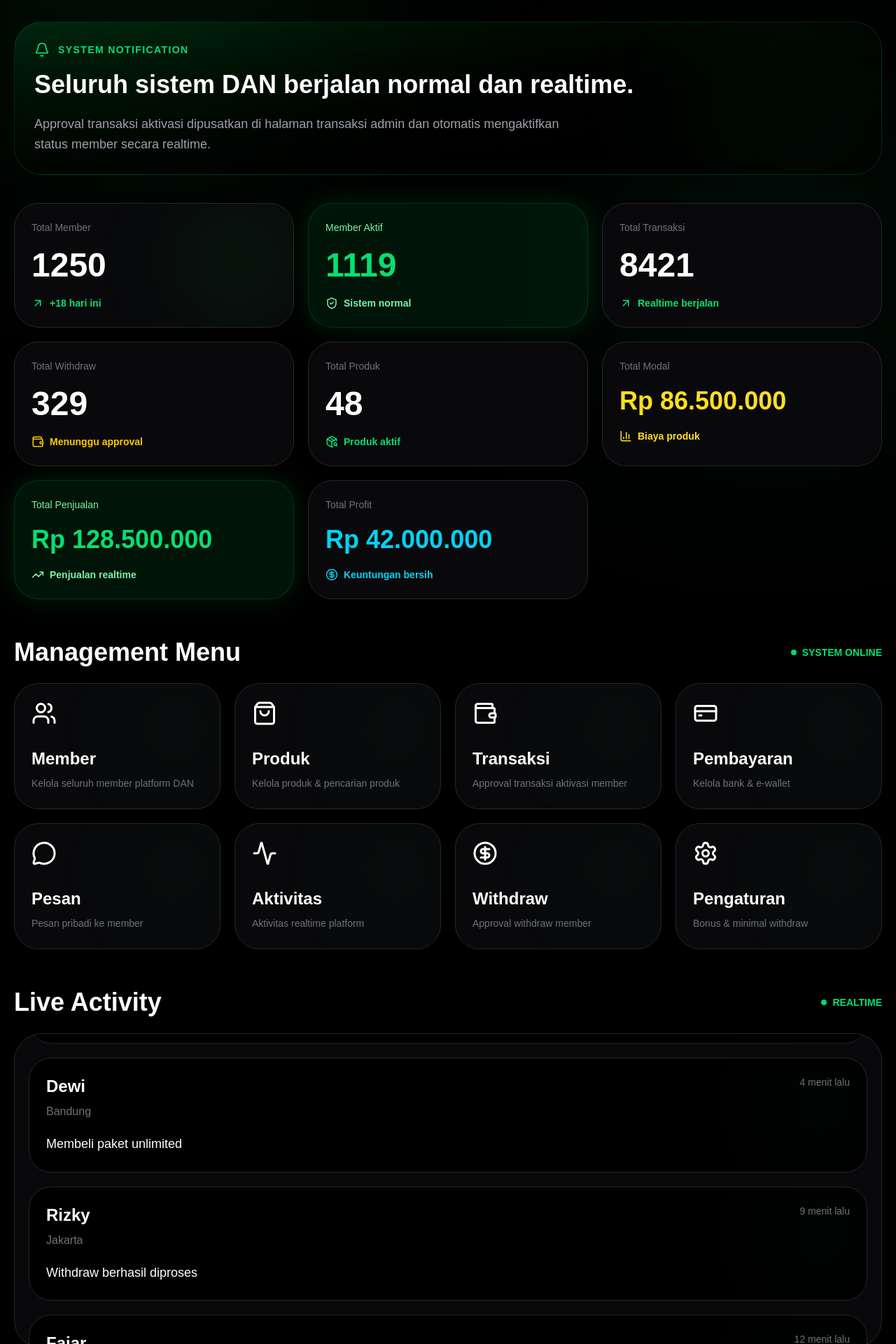
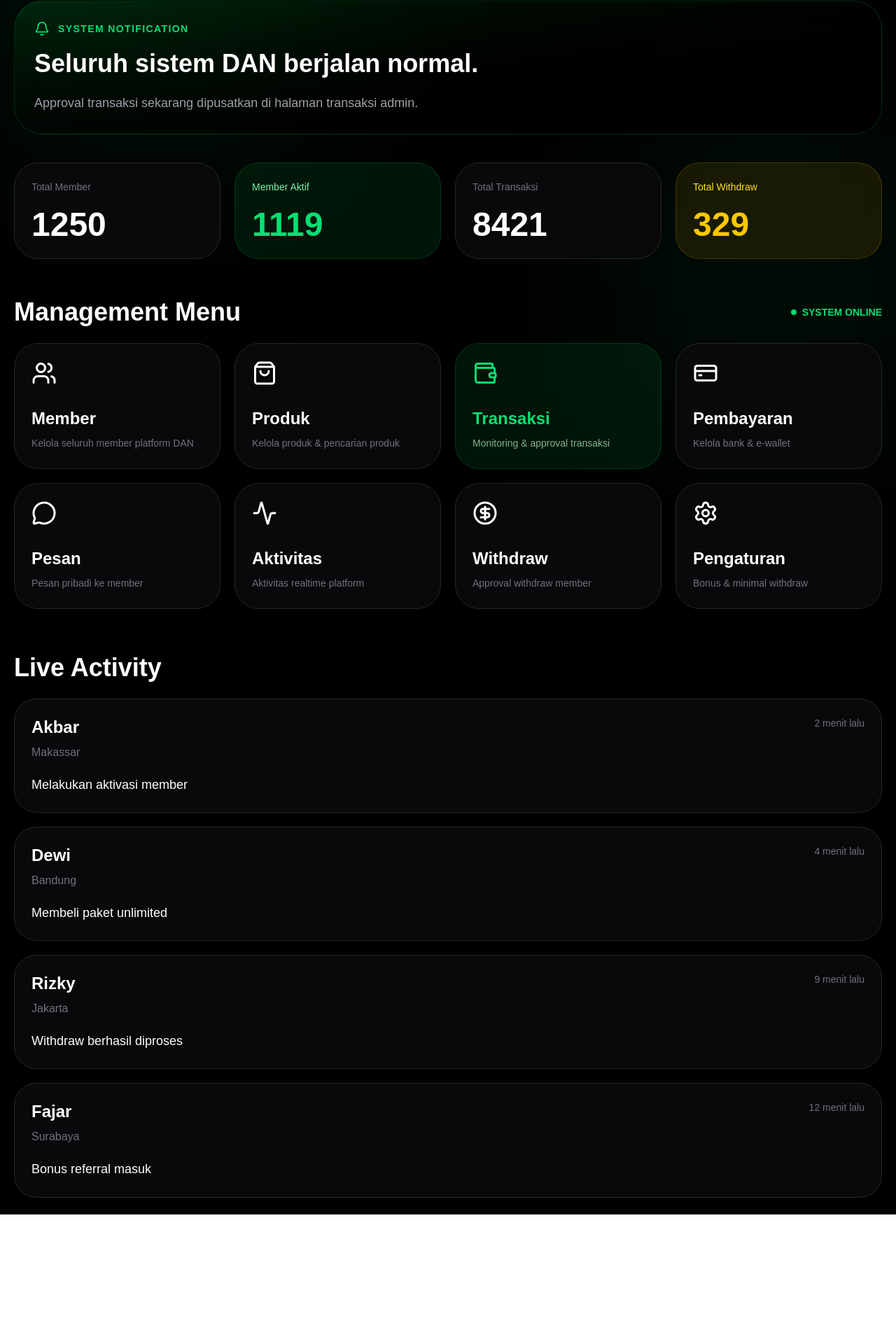
Before and after one commit to ibasnanna-sys/dan-app, a Next.js app: page /admin in a window 1280 px wide. Shown: the part 246-2166 px from the top of the page at 70% size. After the commit the page ends 1981 px from the top, so only its background shows below. Built offline with nearby package versions, Linux system fonts and the light colour scheme.

Commit message:
Refactor AdminPage component and update stats

```diff
--- a/src/app/admin/page.tsx
+++ b/src/app/admin/page.tsx
@@ -1,7 +1,6 @@
 "use client";
 
 import Link from "next/link";
-import { useEffect, useMemo, useState } from "react";
 
 import {
   Users,
@@ -10,8 +9,6 @@ import {
   CreditCard,
   Activity,
   Settings,
-  ArrowUpRight,
-  ShieldCheck,
   CircleDollarSign,
   LogOut,
   Bell,
@@ -19,252 +16,99 @@ import {
   TrendingUp,
   BarChart3,
   MessageCircle,
+  ArrowUpRight,
+  ShieldCheck,
 } from "lucide-react";
-
-type TransactionStatus =
-  | "pending"
-  | "approved"
-  | "rejected";
-
-type MemberStatus =
-  | "free"
-  | "aktif"
-  | "dibekukan";
-
-type Transaction = {
-  id: number;
-  memberName: string;
-  city: string;
-  product: string;
-  amount: number;
-  status: TransactionStatus;
-  memberStatus: MemberStatus;
-  createdAt: string;
-};
 
 export default function AdminPage() {
 
-  /*
-    =====================================================
-    DASHBOARD ADMIN BERSIH
-    =====================================================
-
-    - Approval transaksi DIPINDAHKAN ke:
-      /admin/transactions
-
-    - Dashboard hanya menampilkan:
-      statistik + menu + live activity
-
-    - Sinkronisasi status tetap berjalan:
-      approved => member aktif
-  */
-
-  const [transactions] =
-    useState<Transaction[]>([
-      {
-        id: 1001,
-        memberName: "Akbar",
-        city: "Makassar",
-        product: "Paket Aktivasi DAN",
-        amount: 350000,
-        status: "pending",
-        memberStatus: "free",
-        createdAt: "2 menit lalu",
-      },
-      {
-        id: 1002,
-        memberName: "Dewi",
-        city: "Bandung",
-        product: "Paket Unlimited",
-        amount: 500000,
-        status: "approved",
-        memberStatus: "aktif",
-        createdAt: "8 menit lalu",
-      },
-      {
-        id: 1003,
-        memberName: "Fajar",
-        city: "Jakarta",
-        product: "Paket Aktivasi DAN",
-        amount: 350000,
-        status: "pending",
-        memberStatus: "free",
-        createdAt: "12 menit lalu",
-      },
-    ]);
-
-  /*
-    =====================================================
-    SINKRON LOCAL STORAGE
-    =====================================================
-  */
-
-  useEffect(() => {
-
-    localStorage.setItem(
-      "dan-transactions",
-      JSON.stringify(transactions)
-    );
-
-    const memberData = transactions.map(
-      (trx) => ({
-        id: trx.id,
-        name: trx.memberName,
-        city: trx.city,
-        status: trx.memberStatus,
-        transactionStatus: trx.status,
-      })
-    );
-
-    localStorage.setItem(
-      "dan-members",
-      JSON.stringify(memberData)
-    );
-
-  }, [transactions]);
-
-  /*
-    =====================================================
-    STATS
-    =====================================================
-  */
-
-  const stats = useMemo(() => {
-
-    const totalMember = 1250;
-
-    const memberAktif =
-      transactions.filter(
-        (trx) =>
-          trx.memberStatus === "aktif"
-      ).length + 1118;
-
-    const totalTransaksi =
-      transactions.length + 8418;
-
-    const totalWithdraw = 329;
-
-    const totalProduk = 48;
-
-    const totalModal = 86500000;
-
-    const totalPenjualan =
-      128500000;
-
-    const totalProfit = 42000000;
-
-    return {
-      totalMember,
-      memberAktif,
-      totalTransaksi,
-      totalWithdraw,
-      totalProduk,
-      totalModal,
-      totalPenjualan,
-      totalProfit,
+  const stats = {
+    totalMember: 1250,
+    memberAktif: 1119,
+    totalTransaksi: 8421,
+    totalWithdraw: 329,
+    totalProduk: 48,
+    totalModal: 86500000,
+    totalPenjualan: 128500000,
+    totalProfit: 42000000,
   };
-
-  }, [transactions]);
-
-  /*
-    =====================================================
-    LIVE ACTIVITY
-    =====================================================
-  */
 
   const activities = [
     {
       name: "Akbar",
       city: "Makassar",
-      activity:
-        "Melakukan aktivasi member",
+      activity: "Melakukan aktivasi member",
       time: "2 menit lalu",
     },
     {
       name: "Dewi",
       city: "Bandung",
-      activity:
-        "Membeli paket unlimited",
+      activity: "Membeli paket unlimited",
       time: "4 menit lalu",
     },
     {
       name: "Rizky",
       city: "Jakarta",
-      activity:
-        "Withdraw berhasil diproses",
+      activity: "Withdraw berhasil diproses",
       time: "9 menit lalu",
     },
     {
       name: "Fajar",
       city: "Surabaya",
-      activity:
-        "Bonus referral masuk",
+      activity: "Bonus referral masuk",
       time: "12 menit lalu",
     },
   ];
-
-  /*
-    =====================================================
-    MENU
-    =====================================================
-  */
 
   const menus = [
     {
       href: "/admin/members",
       icon: Users,
       title: "Member",
-      desc:
-        "Kelola seluruh member platform DAN",
+      desc: "Kelola seluruh member platform DAN",
     },
     {
       href: "/admin/products",
       icon: ShoppingBag,
       title: "Produk",
-      desc:
-        "Kelola produk & pencarian produk",
+      desc: "Kelola produk & pencarian produk",
     },
     {
       href: "/admin/transactions",
       icon: Wallet,
       title: "Transaksi",
-      desc:
-        "Approval transaksi aktivasi member",
+      desc: "Monitoring & approval transaksi",
+      active: true,
     },
     {
       href: "/admin/payment",
       icon: CreditCard,
       title: "Pembayaran",
-      desc:
-        "Kelola bank & e-wallet",
+      desc: "Kelola bank & e-wallet",
     },
     {
       href: "/admin/messages",
       icon: MessageCircle,
       title: "Pesan",
-      desc:
-        "Pesan pribadi ke member",
+      desc: "Pesan pribadi ke member",
     },
     {
       href: "/admin/activity",
       icon: Activity,
       title: "Aktivitas",
-      desc:
-        "Aktivitas realtime platform",
+      desc: "Aktivitas realtime platform",
     },
     {
       href: "/admin/withdraw",
       icon: CircleDollarSign,
       title: "Withdraw",
-      desc:
-        "Approval withdraw member",
+      desc: "Approval withdraw member",
     },
     {
       href: "/admin/settings",
       icon: Settings,
       title: "Pengaturan",
-      desc:
-        "Bonus & minimal withdraw",
+      desc: "Bonus & minimal withdraw",
     },
   ];
 
@@ -302,12 +146,12 @@ export default function AdminPage() {
             </h1>
 
             <p className="text-zinc-500 text-sm sm:text-lg mt-5 sm:mt-6 max-w-2xl leading-relaxed">
-              Pusat kontrol Digital Affiliate Network untuk memantau member, transaksi, produk digital, pembayaran, dan seluruh aktivitas platform secara realtime.
+              Pusat kontrol Digital Affiliate Network realtime.
             </p>
 
           </div>
 
-          <button className="w-full sm:w-auto h-14 sm:h-16 px-6 rounded-3xl bg-red-600 hover:bg-red-500 transition-all duration-300 flex items-center justify-center gap-3 font-black text-base sm:text-lg shadow-[0_0_35px_rgba(255,0,0,0.30)]">
+          <button className="w-full sm:w-auto h-14 sm:h-16 px-6 rounded-3xl bg-red-600 hover:bg-red-500 transition-all duration-300 flex items-center justify-center gap-3 font-black text-base sm:text-lg">
 
             <LogOut size={20} />
 
@@ -317,10 +161,8 @@ export default function AdminPage() {
 
         </div>
 
-        {/* SYSTEM NOTIFICATION */}
+        {/* NOTIFICATION */}
         <div className="relative overflow-hidden rounded-[30px] sm:rounded-[40px] border border-green-500/20 bg-gradient-to-br from-green-500/15 to-black mt-8 sm:mt-10 p-5 sm:p-7">
-
-          <div className="absolute top-0 right-0 w-56 h-56 bg-green-500/10 blur-[120px] rounded-full"></div>
 
           <div className="relative z-10">
 
@@ -338,11 +180,11 @@ export default function AdminPage() {
             </div>
 
             <h2 className="text-2xl sm:text-3xl md:text-4xl font-black leading-tight max-w-4xl">
-              Seluruh sistem DAN berjalan normal dan realtime.
+              Seluruh sistem DAN berjalan normal.
             </h2>
 
             <p className="text-zinc-400 mt-5 text-sm sm:text-lg leading-relaxed max-w-3xl">
-              Approval transaksi aktivasi dipusatkan di halaman transaksi admin dan otomatis mengaktifkan status member secara realtime.
+              Approval transaksi sekarang dipusatkan di halaman transaksi admin.
             </p>
 
           </div>
@@ -350,232 +192,53 @@ export default function AdminPage() {
         </div>
 
         {/* STATS */}
-        <div className="grid grid-cols-1 sm:grid-cols-2 xl:grid-cols-3 gap-5 mt-10">
+        <div className="grid grid-cols-1 sm:grid-cols-2 xl:grid-cols-4 gap-5 mt-10">
 
-          {/* TOTAL MEMBER */}
-          <div className="relative overflow-hidden rounded-[30px] sm:rounded-[35px] border border-zinc-800 bg-zinc-950 p-5 sm:p-6">
-
-            <div className="absolute top-0 right-0 w-40 h-40 bg-green-500/10 blur-3xl rounded-full"></div>
-
-            <div className="relative z-10">
+          <div className="rounded-[35px] border border-zinc-800 bg-zinc-950 p-6">
 
             <p className="text-zinc-500 text-sm">
               Total Member
             </p>
 
-              <h2 className="text-4xl sm:text-5xl font-black mt-5">
+            <h2 className="text-5xl font-black mt-5">
               {stats.totalMember}
             </h2>
 
-              <div className="flex items-center gap-2 mt-5 text-green-400">
-
-                <ArrowUpRight size={18} />
-
-                <span className="font-bold text-sm">
-                  +18 hari ini
-                </span>
-
           </div>
 
-            </div>
-
-          </div>
-
-          {/* MEMBER AKTIF */}
-          <div className="relative overflow-hidden rounded-[30px] sm:rounded-[35px] border border-green-500/20 bg-green-500/10 p-5 sm:p-6 shadow-[0_0_40px_rgba(0,255,100,0.12)]">
-
-            <div className="relative z-10">
+          <div className="rounded-[35px] border border-green-500/20 bg-green-500/10 p-6">
 
             <p className="text-green-300 text-sm">
               Member Aktif
             </p>
 
-              <h2 className="text-4xl sm:text-5xl font-black text-green-400 mt-5">
+            <h2 className="text-5xl font-black text-green-400 mt-5">
               {stats.memberAktif}
             </h2>
 
-              <div className="flex items-center gap-2 mt-5 text-green-300">
-
-                <ShieldCheck size={18} />
-
-                <span className="font-bold text-sm">
-                  Sistem normal
-                </span>
-
           </div>
 
-            </div>
-
-          </div>
-
-          {/* TRANSAKSI */}
-          <div className="relative overflow-hidden rounded-[30px] sm:rounded-[35px] border border-zinc-800 bg-zinc-950 p-5 sm:p-6">
-
-            <div className="relative z-10">
+          <div className="rounded-[35px] border border-zinc-800 bg-zinc-950 p-6">
 
             <p className="text-zinc-500 text-sm">
               Total Transaksi
             </p>
 
-              <h2 className="text-4xl sm:text-5xl font-black mt-5">
+            <h2 className="text-5xl font-black mt-5">
               {stats.totalTransaksi}
             </h2>
 
-              <div className="flex items-center gap-2 mt-5 text-green-400">
-
-                <ArrowUpRight size={18} />
-
-                <span className="font-bold text-sm">
-                  Realtime berjalan
-                </span>
-
           </div>
 
-            </div>
+          <div className="rounded-[35px] border border-yellow-500/20 bg-yellow-500/10 p-6">
 
-          </div>
-
-          {/* WITHDRAW */}
-          <div className="relative overflow-hidden rounded-[30px] sm:rounded-[35px] border border-zinc-800 bg-zinc-950 p-5 sm:p-6">
-
-            <div className="relative z-10">
-
-              <p className="text-zinc-500 text-sm">
+            <p className="text-yellow-300 text-sm">
               Total Withdraw
             </p>
 
-              <h2 className="text-4xl sm:text-5xl font-black mt-5">
+            <h2 className="text-5xl font-black text-yellow-400 mt-5">
               {stats.totalWithdraw}
             </h2>
-
-              <div className="flex items-center gap-2 mt-5 text-yellow-400">
-
-                <Wallet size={18} />
-
-                <span className="font-bold text-sm">
-                  Menunggu approval
-                </span>
-
-              </div>
-
-            </div>
-
-          </div>
-
-          {/* PRODUK */}
-          <div className="relative overflow-hidden rounded-[30px] sm:rounded-[35px] border border-zinc-800 bg-zinc-950 p-5 sm:p-6">
-
-            <div className="relative z-10">
-
-              <p className="text-zinc-500 text-sm">
-                Total Produk
-              </p>
-
-              <h2 className="text-4xl sm:text-5xl font-black mt-5">
-                {stats.totalProduk}
-              </h2>
-
-              <div className="flex items-center gap-2 mt-5 text-green-400">
-
-                <PackageSearch size={18} />
-
-                <span className="font-bold text-sm">
-                  Produk aktif
-                </span>
-
-              </div>
-
-            </div>
-
-          </div>
-
-          {/* MODAL */}
-          <div className="relative overflow-hidden rounded-[30px] sm:rounded-[35px] border border-zinc-800 bg-zinc-950 p-5 sm:p-6">
-
-            <div className="relative z-10">
-
-              <p className="text-zinc-500 text-sm">
-                Total Modal
-              </p>
-
-              <h2 className="text-2xl sm:text-4xl font-black text-yellow-300 mt-5 break-words">
-                Rp{" "}
-                {stats.totalModal.toLocaleString(
-                  "id-ID"
-                )}
-              </h2>
-
-              <div className="flex items-center gap-2 mt-5 text-yellow-300">
-
-                <BarChart3 size={18} />
-
-                <span className="font-bold text-sm">
-                  Biaya produk
-                </span>
-
-              </div>
-
-            </div>
-
-          </div>
-
-          {/* PENJUALAN */}
-          <div className="relative overflow-hidden rounded-[30px] sm:rounded-[35px] border border-green-500/20 bg-green-500/10 p-5 sm:p-6 shadow-[0_0_40px_rgba(0,255,100,0.12)]">
-
-            <div className="relative z-10">
-
-              <p className="text-green-300 text-sm">
-                Total Penjualan
-              </p>
-
-              <h2 className="text-2xl sm:text-4xl font-black text-green-400 mt-5 break-words">
-                Rp{" "}
-                {stats.totalPenjualan.toLocaleString(
-                  "id-ID"
-                )}
-              </h2>
-
-              <div className="flex items-center gap-2 mt-5 text-green-300">
-
-                <TrendingUp size={18} />
-
-                <span className="font-bold text-sm">
-                  Penjualan realtime
-                </span>
-
-              </div>
-
-            </div>
-
-          </div>
-
-          {/* PROFIT */}
-          <div className="relative overflow-hidden rounded-[30px] sm:rounded-[35px] border border-zinc-800 bg-zinc-950 p-5 sm:p-6">
-
-            <div className="relative z-10">
-
-              <p className="text-zinc-500 text-sm">
-                Total Profit
-              </p>
-
-              <h2 className="text-2xl sm:text-4xl font-black text-cyan-400 mt-5 break-words">
-                Rp{" "}
-                {stats.totalProfit.toLocaleString(
-                  "id-ID"
-                )}
-              </h2>
-
-              <div className="flex items-center gap-2 mt-5 text-cyan-400">
-
-                <CircleDollarSign size={18} />
-
-                <span className="font-bold text-sm">
-                  Keuntungan bersih
-                </span>
-
-              </div>
-
-            </div>
 
           </div>
 
@@ -615,12 +278,10 @@ export default function AdminPage() {
                   href={item.href}
                   className={`group relative overflow-hidden rounded-[28px] sm:rounded-[35px] min-h-[160px] sm:min-h-[180px] p-5 sm:p-6 transition-all duration-300 ${
                     item.active
-                      ? "border border-green-500/20 bg-green-500/10 shadow-[0_0_40px_rgba(0,255,100,0.10)]"
+                      ? "border border-green-500/20 bg-green-500/10"
                       : "border border-zinc-800 bg-zinc-950 hover:border-green-500"
                   }`}
                 >
-
-                  <div className="absolute top-0 right-0 w-32 h-32 bg-green-500/5 blur-3xl rounded-full"></div>
 
                   <div className="relative z-10 flex flex-col justify-between h-full">
 
@@ -670,7 +331,7 @@ export default function AdminPage() {
         </div>
 
         {/* LIVE ACTIVITY */}
-        <div className="mt-14">
+        <div className="mt-16">
 
           <div className="flex items-center justify-between mb-6">
 
@@ -678,64 +339,44 @@ export default function AdminPage() {
               Live Activity
             </h2>
 
-            <div className="flex items-center gap-2">
-
-              <div className="w-2 h-2 rounded-full bg-green-400 animate-pulse"></div>
-
-              <span className="text-green-400 font-black text-sm">
-                REALTIME
-              </span>
-
           </div>
 
-          </div>
+          <div className="space-y-5">
 
-          <div className="relative h-[420px] sm:h-[450px] overflow-hidden rounded-[30px] sm:rounded-[40px] border border-zinc-800 bg-zinc-950 p-4 sm:p-5">
-
-            <div className="animate-scroll space-y-5">
-
-              {[...activities, ...activities].map(
-                (item, index) => (
+            {activities.map((item, index) => (
 
               <div
                 key={index}
-                    className="relative overflow-hidden rounded-[24px] sm:rounded-[32px] border border-zinc-800 bg-black p-5 sm:p-6"
+                className="rounded-[32px] border border-zinc-800 bg-zinc-950 p-6"
               >
-
-                    <div className="absolute top-0 right-0 w-32 h-32 bg-green-500/5 blur-3xl rounded-full"></div>
-
-                    <div className="relative z-10">
 
                 <div className="flex items-start justify-between gap-4">
 
                   <div>
 
-                          <h3 className="text-xl sm:text-2xl font-black">
+                    <h3 className="text-2xl font-black">
                       {item.name}
                     </h3>
 
-                          <p className="text-zinc-500 mt-2 text-sm sm:text-base">
+                    <p className="text-zinc-500 mt-2">
                       {item.city}
                     </p>
 
                   </div>
 
-                        <span className="text-zinc-500 text-xs sm:text-sm whitespace-nowrap">
+                  <span className="text-zinc-500 text-sm">
                     {item.time}
                   </span>
 
                 </div>
 
-                      <p className="text-sm sm:text-lg mt-5 leading-relaxed">
+                <p className="text-lg mt-5 leading-relaxed">
                   {item.activity}
                 </p>
 
               </div>
 
-                  </div>
-
-                )
-              )}
+            ))}
 
           </div>
 
@@ -743,24 +384,6 @@ export default function AdminPage() {
 
       </div>
 
-      </div>
-
-      <style jsx>{`
-        .animate-scroll {
-          animation: scrollUp 25s linear infinite;
-        }
-
-        @keyframes scrollUp {
-          0% {
-            transform: translateY(0%);
-          }
-
-          100% {
-            transform: translateY(-50%);
-          }
-        }
-      `}</style>
-
     </main>
   );
 }
```
Lines whose indentation alone changed are shown as unchanged.
